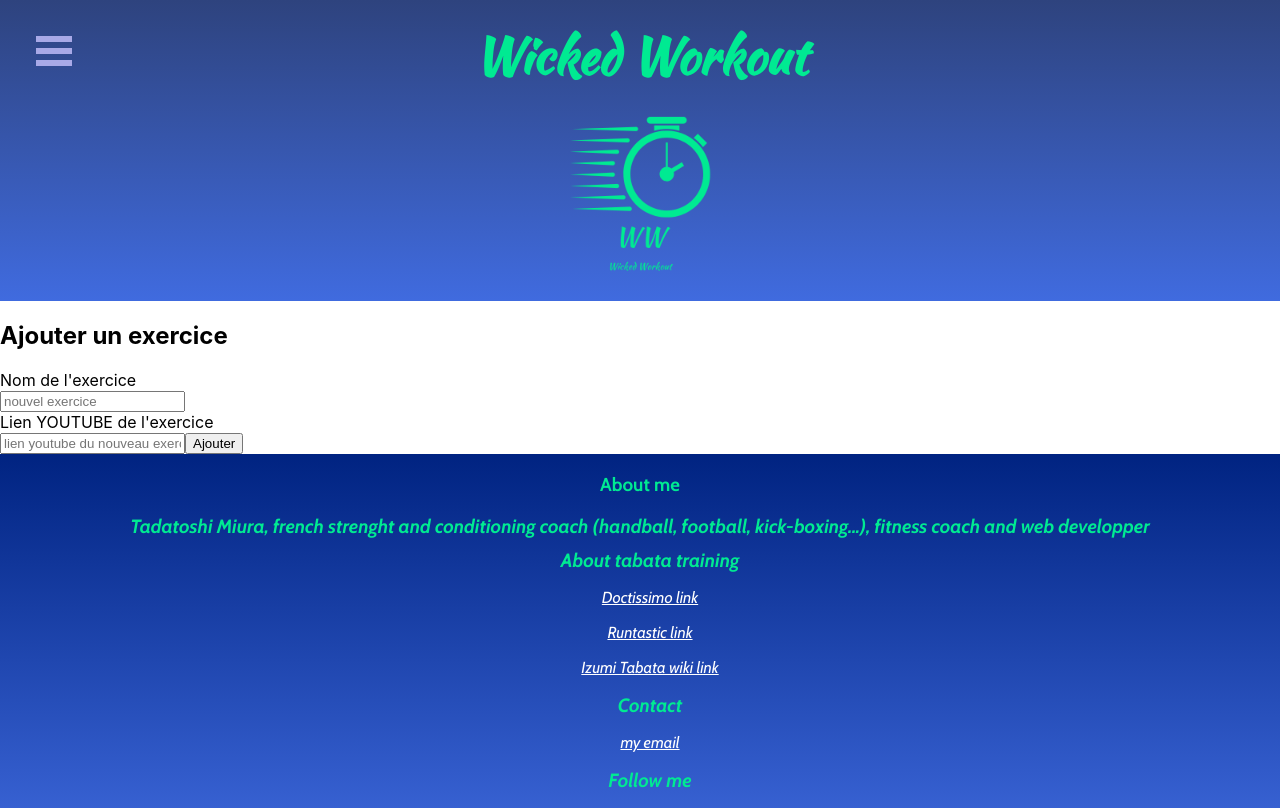
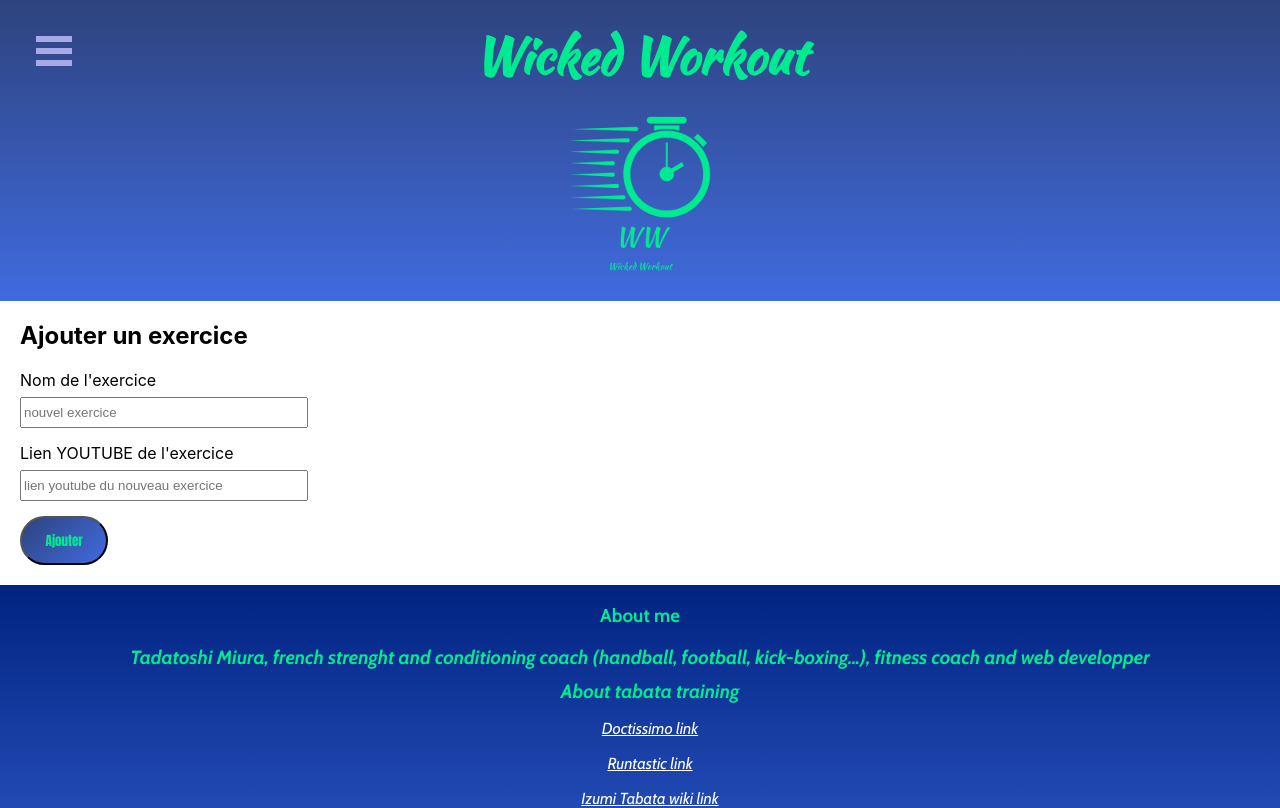
Before and after one commit to tadamiura/fitness-app, a React (Create React App) app: page /back-office/new-exercice in a window 1280 px wide. Shown: the top 808 px of the page. Built offline with nearby package versions, Linux system fonts and the light colour scheme; a web font is replaced by a local one.

Commit message:
styled form and button

```diff
--- a/src/components/backoffice/AddExercice.css
+++ b/src/components/backoffice/AddExercice.css
@@ -0,0 +1,25 @@
+.form-button-add {
+    margin: 0 0 20px 0;
+    display: inline-block;
+    position: relative;
+    font-family: 'Anton', sans-serif;
+    font-size: small;
+    padding: 1em 1.8em;
+    text-decoration: none;
+	text-align: center;
+	cursor: pointer;
+	user-select: none;
+	color: #00ea92;
+    background: linear-gradient(135deg, #2e437e, #406bdf);
+    border-radius: 40px;
+}
+
+.add-exercice-form{
+    margin: 0 0 0 20px
+}
+
+.form-input {
+    margin: 7px 0 15px 0;
+    width: 280px;
+    height: 25px;
+}
--- a/src/components/backoffice/AddExercice.js
+++ b/src/components/backoffice/AddExercice.js
@@ -1,6 +1,7 @@
 import React, { useState } from 'react'
 import axios from 'axios'
 import '../../App.css'
+import './AddExercice.css'
 
 const AddExercice = () => {
     const [name, setName] = useState({
@@ -25,16 +26,16 @@ const AddExercice = () => {
     return (
         <div>
             <form className="add-exercice-form" onSubmit={handleSubmit}>
-                <h2>Ajouter un exercice</h2>
+                <h2 className="form-title">Ajouter un exercice</h2>
                 <div className="form-container">
 
                     <label htmlFor="name">Nom de l'exercice</label><br />
                     <input className="form-input" type="text" id="name" name="name" placeholder="nouvel exercice" required onChange={handleChange}></input><br />
 
                     <label htmlFor="url_name">Lien YOUTUBE de l'exercice</label><br />
-                    <input className="form-input" type="text" id="url_name" name="url_name" placeholder="lien youtube du nouveau exercice" onChange={handleChange}></input>
+                    <input className="form-input" type="text" id="url_name" name="url_name" placeholder="lien youtube du nouveau exercice" onChange={handleChange}></input><br />
 
-                    <input className="button-add" type="submit" value="Ajouter" />
+                    <input className="form-button-add" type="submit" value="Ajouter" />
                 </div>
             </form>
         </div>
--- a/src/components/tabata/TabataHome.css
+++ b/src/components/tabata/TabataHome.css
@@ -39,6 +39,7 @@
     font-family: 'Anton', sans-serif;
     font-size: 2rem;
     color: #00ea92;
+    font-weight: 100;
 }
 
 p .equipement-description{
@@ -46,4 +47,5 @@ p .equipement-description{
     font-size: 1.5rem;
     text-align: center;
     background: white;
-    color: black;}
+    color: black;
+}
--- a/src/components/tabata/TabataHome.js
+++ b/src/components/tabata/TabataHome.js
@@ -22,7 +22,7 @@ const TabataHome = () => {
                 onClick={() => setShowTabataExercices(!showTabataExercices)}
             />
             {showTabataExercices? (
-                <p className='tabata-exercices'>First, fast as you can, do 20 seconds of
+                <h4 className='tabata-exercices'>First, fast as you can, do 20 seconds of
                     <span className="exercice">
                         <RandomExercice />
                     </span>
@@ -32,7 +32,7 @@ const TabataHome = () => {
                         <RandomExercice />
                     </span>
               Then, 10 secondes off. Repeat this loop until your reach 4 minutes
-                </p>
+                </h4>
             ) : (
                     <p>Are you ready ?</p>
                 )}
```
